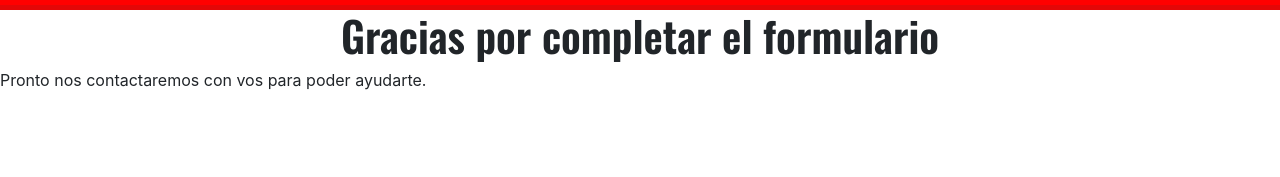
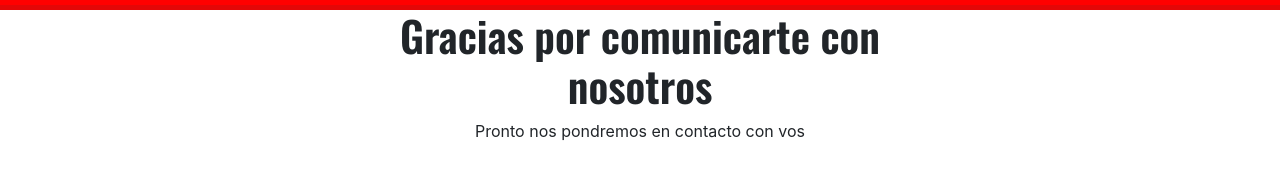
Before and after one commit to IgnacioMatteo/arquitectura-tpfinal, a website: page gracias.html in a window 1280 px wide. Shown: the part 101-278 px from the top of the page. Drawn offline with nearby package versions, Linux system fonts and the light colour scheme.

Commit message:
mensae de gracias

```diff
--- a/gracias.html
+++ b/gracias.html
@@ -8,6 +8,7 @@
         <!--letra-->
         <link href="https://fonts.googleapis.com/css2?family=Oswald:wght@600&display=swap" rel="stylesheet">
         <link rel="stylesheet" href="https://stackpath.bootstrapcdn.com/bootstrap/4.4.1/css/bootstrap.min.css" integrity="sha384-Vkoo8x4CGsO3+Hhxv8T/Q5PaXtkKtu6ug5TOeNV6gBiFeWPGFN9MuhOf23Q9Ifjh" crossorigin="anonymous">
+        <link rel="stylesheet" type="text/css" href="css/main.css">
         <link rel="stylesheet" type="text/css" href="css/style.css">
     </head>
     <body>
@@ -41,9 +42,13 @@
             </nav>
         </header>
 		<main>
-			<div class="conteiner">
-                <h2>Gracias por completar el formulario</h2>
-                <p>Pronto nos contactaremos con vos para poder ayudarte.</p>
+            <div class="container">
+                <div class="row justify-content-center mb-5">
+                    <div class="col-md-7 text-center">
+                        <h2>Gracias por comunicarte con nosotros</h2>
+                        <p>Pronto nos pondremos en contacto con vos</p>
+                    </div>
+                </div>
             </div>
         </main>
 	</body>
```
Also changed, not shown: actividades2.html (+1 -0 lines), club.html (+2 -1 lines), contacto.html (+1 -0 lines), historia.html (+1 -0 lines).
